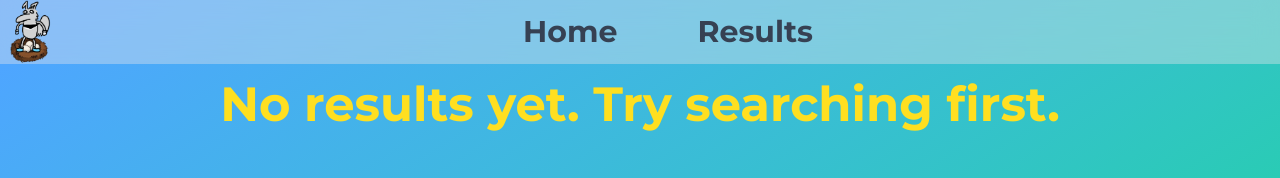
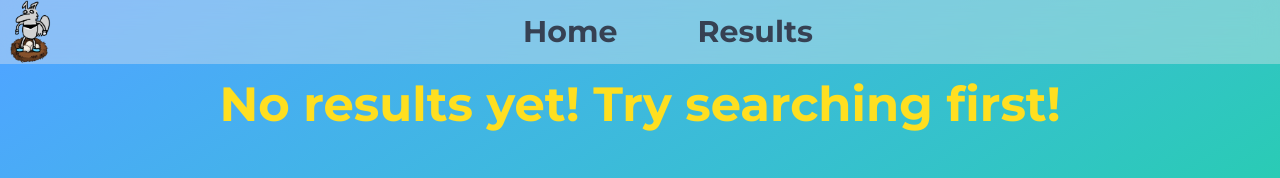
Before and after one commit to SatishVaibhav/ZOTNest, a Next.js app in the folder frontend/: page /results in a window 1280 px wide. Shown: the top 178 px of the page. Built offline with nearby package versions, Linux system fonts and the light colour scheme.

Commit message:
modified error message

```diff
--- a/frontend/app/results/page.tsx
+++ b/frontend/app/results/page.tsx
@@ -22,7 +22,7 @@ export default function ResultsPage() {
               transition={{ duration: 0.6 }}
               className="text-5xl font-bold text-yellow-300 mb-8 text-center"
             >
-              No results yet. Try searching first.
+              No results yet! Try searching first!
             </motion.h1>
           </div>
         </main>
```
